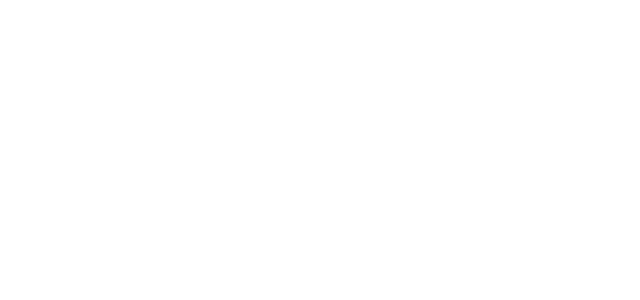
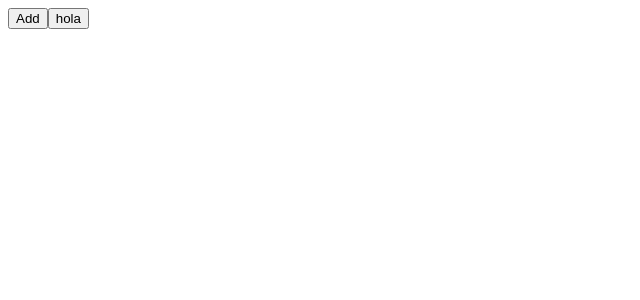
Before and after one commit to alejandraJA/to_do_app, a Vue app: page / in a window 1280 px wide. Shown: the top 300 px of the page, without its empty margins (0-640 px from the left). Built offline with nearby package versions, Linux system fonts and the light colour scheme.

Commit message:
add component button

```diff
--- a/src/App.vue
+++ b/src/App.vue
@@ -1,18 +1,23 @@
 <template>
 <section>
-
+    <ButtonAdd name="Add" />
+    <button>hola</button>
 </section>
 </template>
 
 <script>
+import ButtonAdd from './components/ButtonAdd.vue';
 export default {
     name: 'App',
-    components: {}
+    components: {
+        ButtonAdd
+    }
 }
 </script>
 
 <style scoped>
 #app {
+    width: 98%;
     font-family: Avenir, Helvetica, Arial, sans-serif;
     -webkit-font-smoothing: antialiased;
     -moz-osx-font-smoothing: grayscale;
--- /dev/null
+++ b/src/components/ButtonAdd.vue
@@ -0,0 +1,13 @@
+<template lang="en">
+    <button class="button" v-text="name" />
+</template>
+<script>
+export default {
+    props: {
+        name: String
+    }
+}
+</script>
+<style lang="en">
+
+</style>
```
